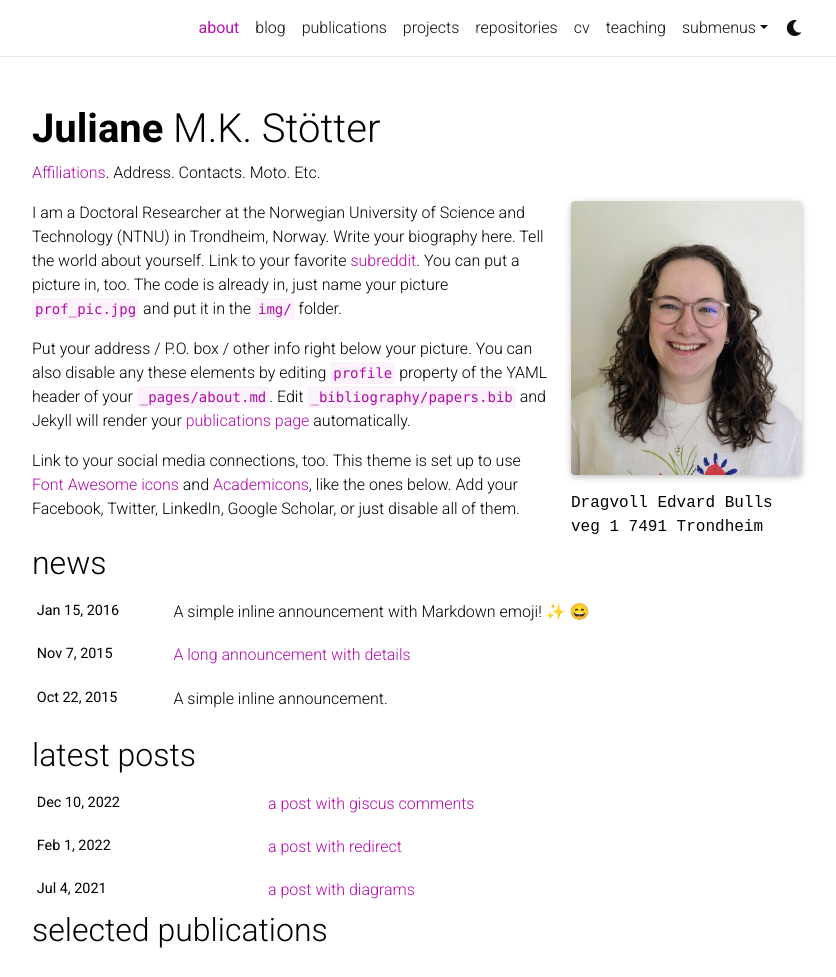
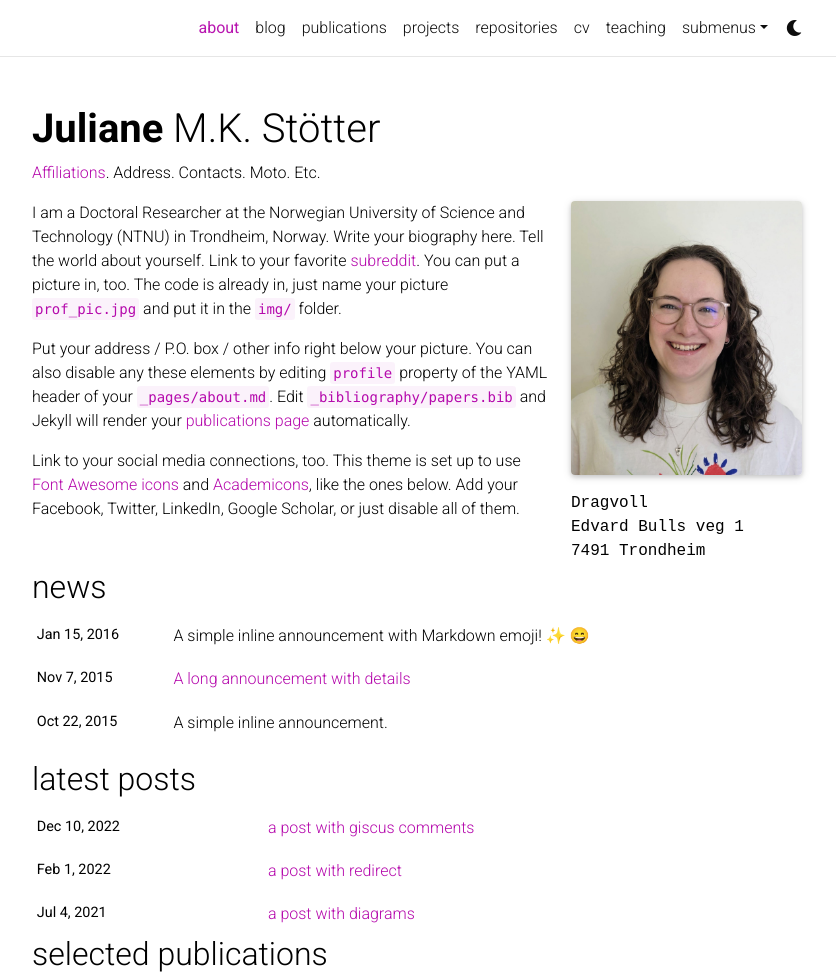
Before and after one commit to julianestoetter/website, a Jekyll site: the page built from _pages/about.md, in a window 1280 px wide and 1290 px high, cut to the strip 0-977 px from the top of the window. Shown: the whole strip, without its empty margins (223-1059 px from the left). Built offline with Jekyll 4.4.1, drawn with Linux system fonts in a browser that asks for light colours; full-size pictures stand in for the smaller copies a plugin makes; emoji names are drawn with the system emoji font; comment, search, counter and statistics services are not loaded; a style sheet for code colours, icons or effects is not loaded.

```diff
--- a/_pages/about.md
+++ b/_pages/about.md
@@ -9,9 +9,9 @@ profile:
   image: prof_pic.jpg
   image_circular: false # crops the image to make it circular
   address: >
-    Dragvoll
-    Edvard Bulls veg 1
-    7491 Trondheim
+    <p>Dragvoll</p>
+    <p>Edvard Bulls veg 1</p>
+    <p>7491 Trondheim</p>
 
 news: true  # includes a list of news items
 latest_posts: true  # includes a list of the newest posts
```
